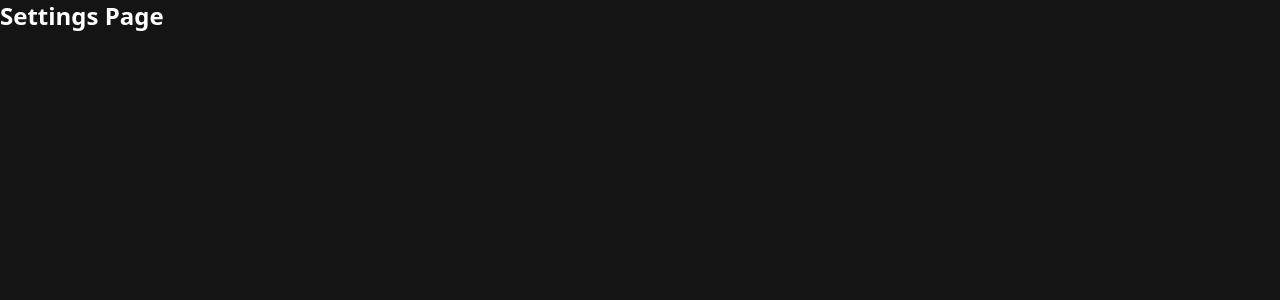
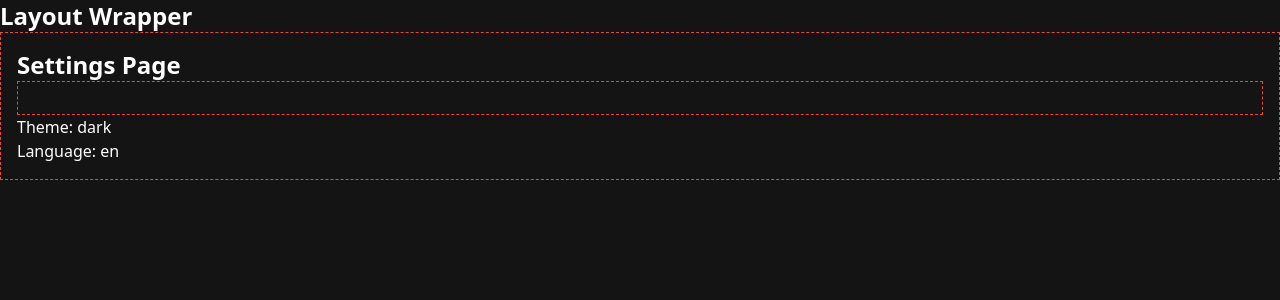
Before and after one commit to Marvinx9/codeflix-client, a Next.js app: page /settings in a window 1280 px wide. Shown: the top 300 px of the page. Built offline with nearby package versions, Linux system fonts and the light colour scheme.

Commit message:
feat: create loading settings

```diff
--- /dev/null
+++ b/src/app/lib/settings.tsx
@@ -0,0 +1,10 @@
+export const getAppSettings = (): Promise<{theme: string, language: string}> => {
+    return new Promise((resolve) => {
+        setTimeout(() => {
+            resolve({
+                theme: 'dark',
+                language: 'en'
+            });
+        }, 5000);
+    });
+}
--- /dev/null
+++ b/src/app/settings/layout.tsx
@@ -0,0 +1,12 @@
+import React from 'react'
+
+function layout({children}: {children: React.ReactNode}) {
+    return (
+        <div>
+            <h1 className='text-2xl font-bold'>Layout Wrapper</h1>
+            <div className='border border-red-500 border-dashed p-4'>{children}</div>
+        </div>
+    );
+}
+
+export default layout;
--- /dev/null
+++ b/src/app/settings/loading.tsx
@@ -0,0 +1,6 @@
+import React from 'react'
+export default function loading() {
+        return (
+            <div>loading...</div>
+        )
+}
--- a/src/app/settings/page.tsx
+++ b/src/app/settings/page.tsx
@@ -1,9 +1,15 @@
 import React from 'react'
+import { getAppSettings } from '../lib/settings';
 
-function Settings() {
+async function Settings() {
+    const {theme, language} = await getAppSettings();
     return (
         <div>
             <h1 className='text-2xl font-bold'>Settings Page</h1>
+
+            <div className='border border-dashed border-red-500 p-4'></div>
+            <p>Theme: {theme}</p>
+            <p>Language: {language}</p>
         </div>
     );
 }
```
